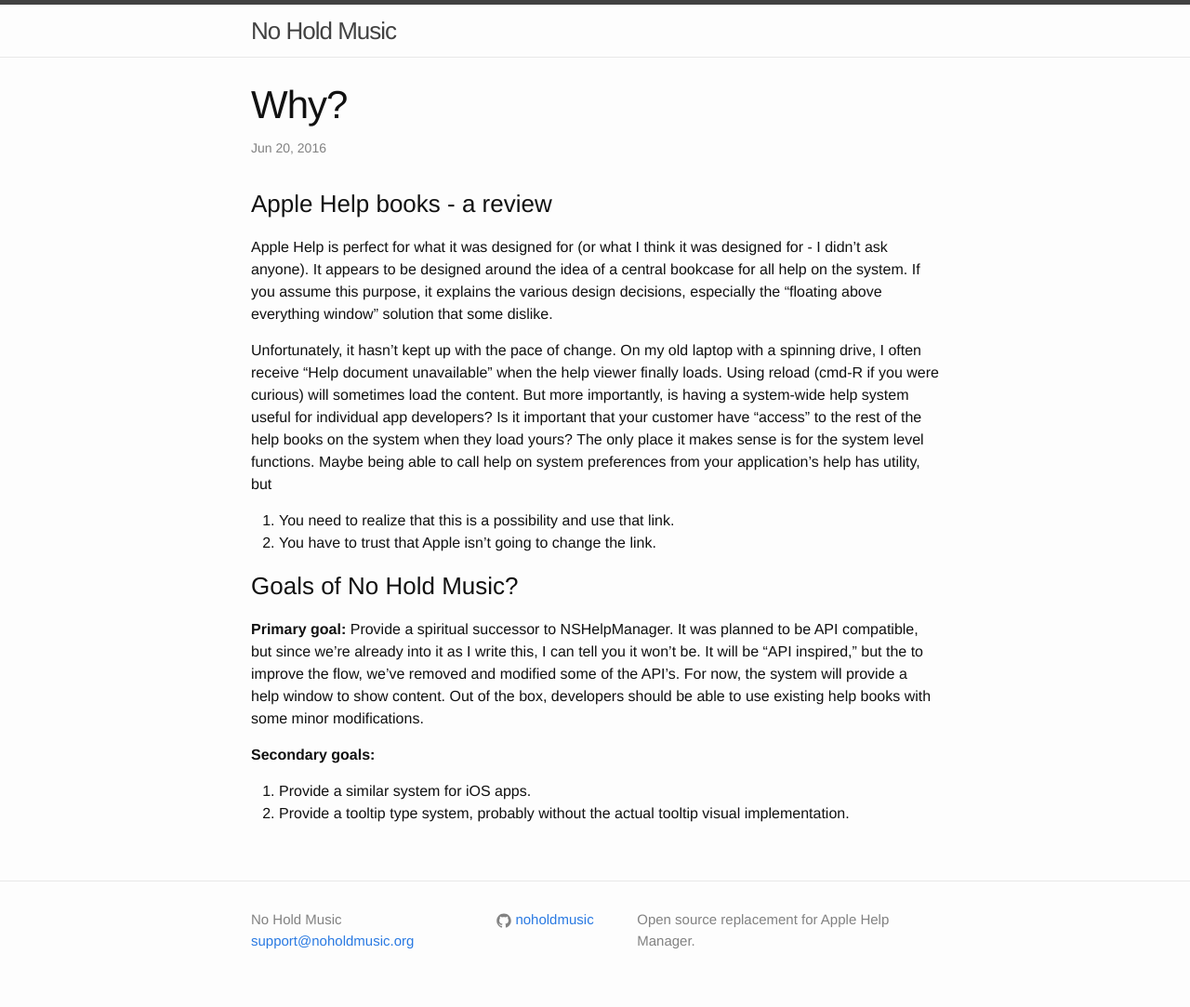
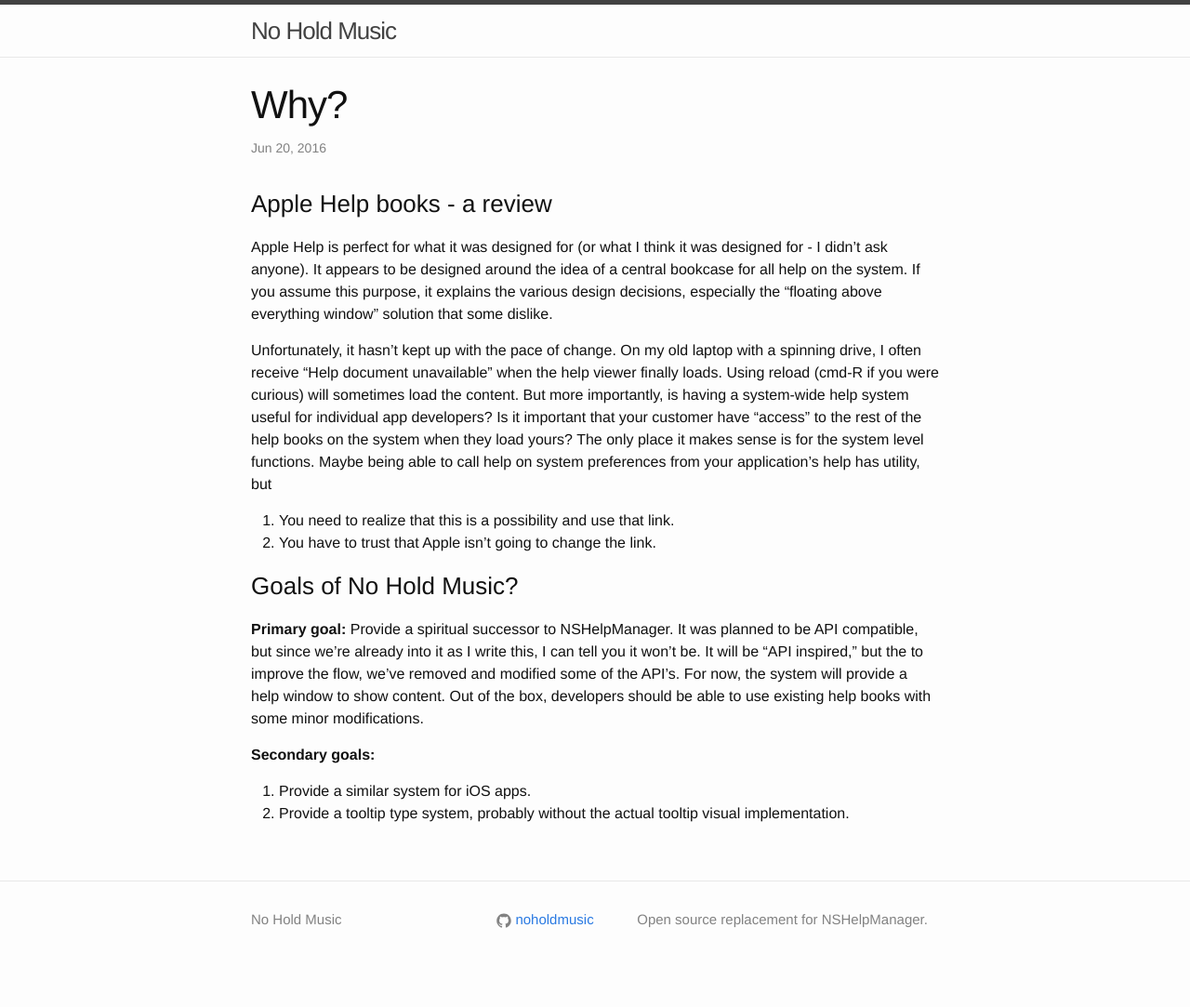
Before and after one commit to mdfw/No-Hold-Music, a Jekyll site: the page built from _posts/2016-06-20-why-no-hold-music.md, in a window 1280 px wide. Shown: the whole page at 93% size. Built offline with Jekyll 4.4.1, drawn with Linux system fonts in a browser that asks for light colours; after the commit the page ends 1061 px from its top, so only the background shows below that.

Commit message:
Removed the email address since it's not working yet. Changed the description.

```diff
--- a/_config.yml
+++ b/_config.yml
@@ -7,9 +7,9 @@
 
 # Site settings
 title: No Hold Music
-email: support@noholdmusic.org
+#email: support@noholdmusic.org
 description: > # this means to ignore newlines until "baseurl:"
-  Open source replacement for Apple Help Manager.
+  Open source replacement for NSHelpManager.
 baseurl: "" # the subpath of your site, e.g. /blog
 url: "http://noholdmusic.org" # the base hostname & protocol for your site
 #twitter_username: noholdmusic
```
